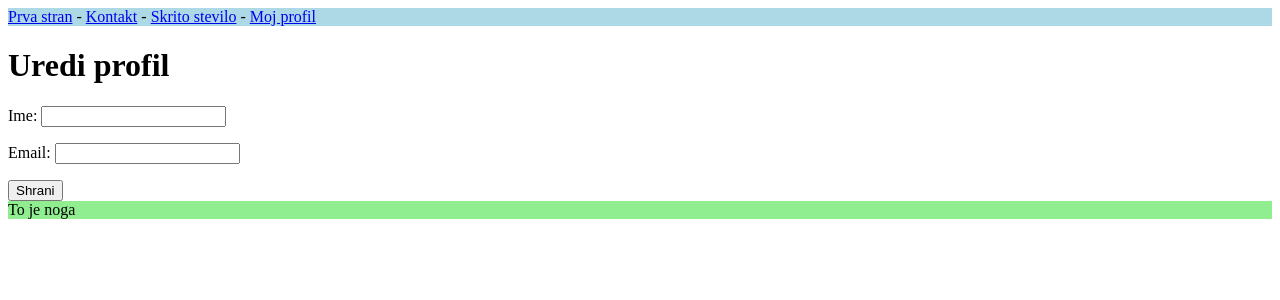
After one commit to Bojanpp/predavanje17, a Flask app: template templates/uredi_profil.html in a window 1280 px wide. The commit adds this page. Shown: the top 300 px of the page. Run offline with Flask 2, Linux system fonts and the light colour scheme; the template is opened without the code that fills it, so the values that code supplies are empty.

Commit message:
Dodali urejanje in brisanje profila

```diff
--- a/main.py
+++ b/main.py
@@ -117,7 +117,42 @@ def moj_profil():
     return render_template("profil.html", uporabnik=uporabnik)
 
 
+@app.route("/profil/uredi", methods=["GET", "POST"])
+def uredi_profil():
+    sejna_vrednost = request.cookies.get("sejna_vrednost")
+    uporabnik = db.query(Uporabnik).filter_by(sejna_vrednost=sejna_vrednost).first()
 
+    if not uporabnik:
+        return "Napacna seja"
+
+    if request.method == "GET":
+        return render_template("uredi_profil.html", uporabnik=uporabnik)
+    elif request.method == "POST":
+        uporabnik.ime = request.form.get("ime")
+        uporabnik.email = request.form.get("email")
+
+        db.add(uporabnik)
+        db.commit()
+
+        return redirect("/")
+
+@app.route("/profil/izbrisi", methods=["GET", "POST"])
+def izbrisi_profil():
+    sejna_vrednost = request.cookies.get("sejna_vrednost")
+    uporabnik = db.query(Uporabnik).filter_by(sejna_vrednost=sejna_vrednost).first()
+
+    if not uporabnik:
+        return "Napacna seja"
+
+    if request.method == "GET":
+        return render_template("izbrisi_profil.html")
+    elif request.method == "POST":
+        db.delete(uporabnik)
+        db.commit()
+
+        odgovor = make_response(redirect("/"))
+        odgovor.set_cookie("sejna_vrednost", expires=0)
+        return odgovor
 
 if __name__ == '__main__':
     app.run(debug=True)
--- a/templates/profil.html
+++ b/templates/profil.html
@@ -10,6 +10,6 @@
 <br>
 
 <p><a href="/profil/uredi">Uredi</a></p>
-<p><a href="/profil/izbirisi">Izbrisi</a></p>
+<p><a href="/profil/izbrisi">Izbrisi</a></p>
 
 {% endblock %}
--- /dev/null
+++ b/templates/uredi_profil.html
@@ -0,0 +1,13 @@
+{% extends "osnova.html" %}
+
+{% block vsebina %}
+
+<h1>Uredi profil</h1>
+
+<form method="POST">
+    <p>Ime: <input name="ime" value="{{ uporabnik.ime }}"></p>
+    <p>Email: <input type="email" name="email" value="{{ uporabnik.email }}"></p>
+    <button type="submit">Shrani</button>
+</form>
+
+{% endblock %}
```
Also changed, not shown: templates/izbrisi_profil.html (added, +11 -0 lines), podatkova-baza.sqlite.
